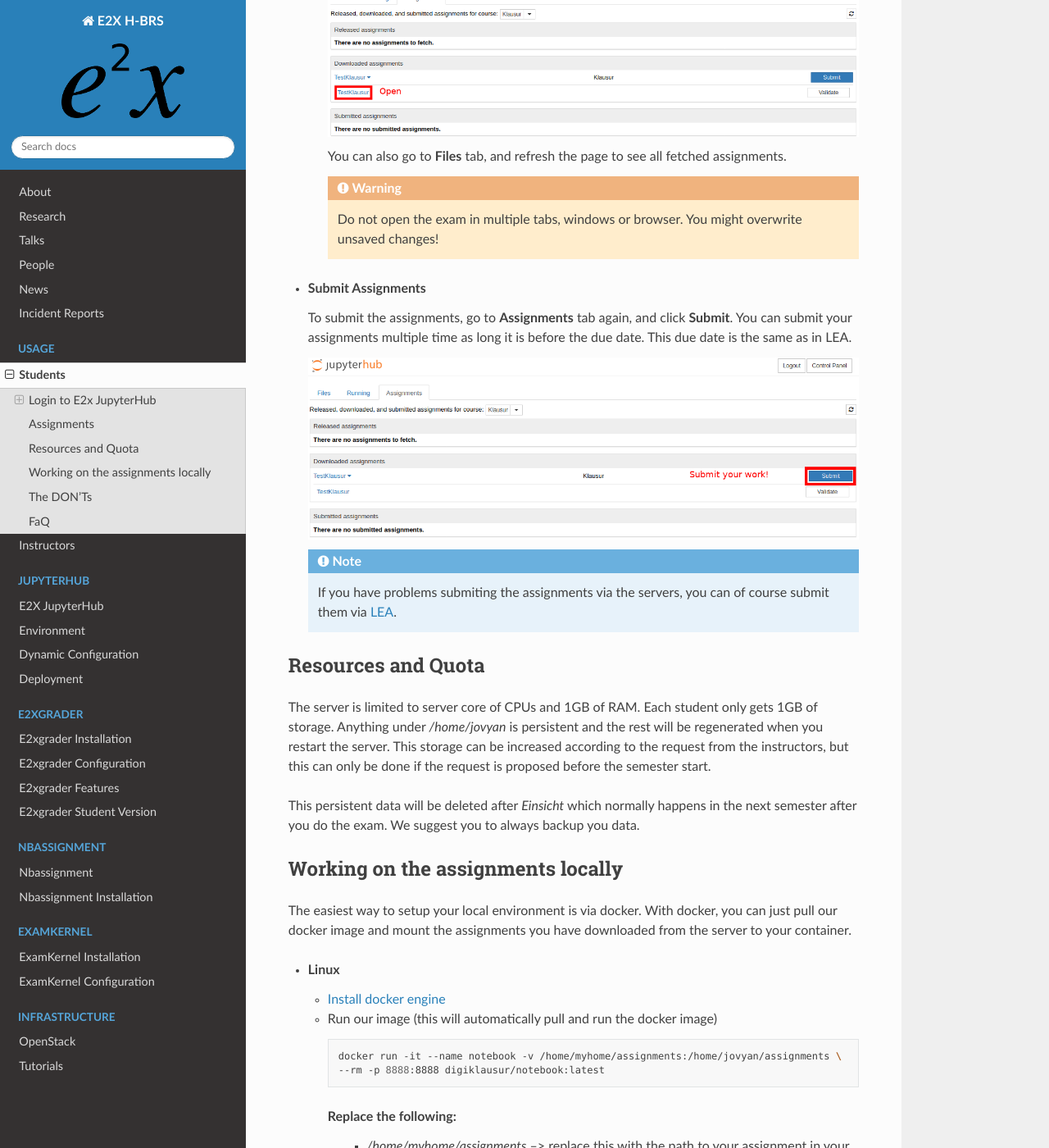
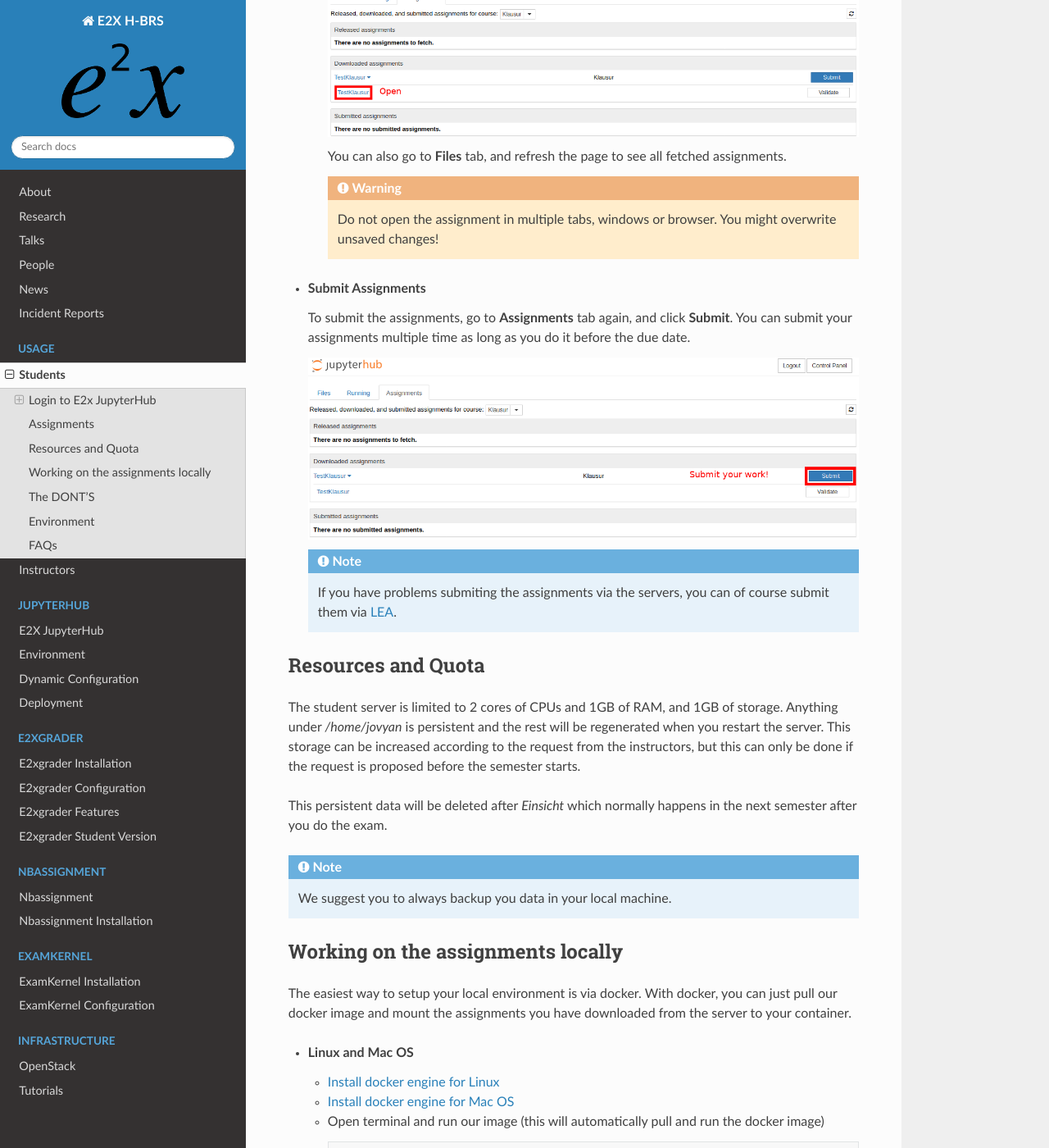
Before and after one commit to DigiKlausur/e2x-docs, a Sphinx documentation site: the page built from docs/source/usage/student.rst, in a window 1280 px wide and 1400 px high, scrolled down 4414 px. Shown: the whole window at 82% size. Built offline with Sphinx 7.4.7 and the Read the Docs theme 2.0.0, drawn with Linux system fonts in a browser that asks for light colours; some of the changed text lies outside the part shown.

Commit message:
update student's guideline

```diff
--- a/docs/source/usage/student.rst
+++ b/docs/source/usage/student.rst
@@ -107,7 +107,7 @@
 
     The server can also be accessed using ssh port forwarding through the FB02 homepage `home.inf.h-brs.de`.
     This will tunnel the server hub port to your local machine.
-    If you use Linux, you can just open terminal and type the following
+    If you use Linux or Mac OS, you can just open terminal and type the following
 
     .. code-block:: bash
 
@@ -156,12 +156,12 @@
 
     .. warning::
 
-      Do not open the exam in multiple tabs, windows or browser. You might overwrite unsaved changes!
+      Do not open the assignment in multiple tabs, windows or browser. You might overwrite unsaved changes!
 
 * **Submit Assignments**
 
   To submit the assignments, go to **Assignments** tab again, and click **Submit**. You can submit your
-  assignments multiple time as long it is before the due date. This due date is the same as in LEA.
+  assignments multiple time as long as you do it before the due date.
 
   .. image:: images/assignment-submit.png
     :align: center
@@ -175,13 +175,17 @@
 Resources and Quota
 ===================
 
-The server is limited to server core of CPUs and 1GB of RAM. Each student only gets 1GB of storage.
+The student server is limited to 2 cores of CPUs and 1GB of RAM, and 1GB of storage.
 Anything under `/home/jovyan` is persistent and the rest will be regenerated when you restart the
 server. This storage can be increased according to the request from the instructors, but this can only
-be done if the request is proposed before the semester start.
+be done if the request is proposed before the semester starts.
 
 This persistent data will be deleted after `Einsicht` which normally happens in the next semester after
-you do the exam. We suggest you to always backup you data.
+you do the exam.
+
+.. note::
+
+  We suggest you to always backup you data in your local machine.
 
 
 Working on the assignments locally
@@ -190,18 +194,23 @@
 The easiest way to setup your local environment is via docker. With docker, you can just pull
 our docker image and mount the assignments you have downloaded from the server to your container.
 
-* **Linux**
+* **Linux and Mac OS**
 
-  * `Install docker engine <https://docs.docker.com/engine/install/ubuntu/>`_
-  * Run our image (this will automatically pull and run the docker image)
+  * `Install docker engine for Linux <https://docs.docker.com/engine/install/ubuntu/>`_
+  * `Install docker engine for Mac OS <https://docs.docker.com/docker-for-mac/install/>`_
+  * Open terminal and run our image (this will automatically pull and run the docker image)
 
     .. code-block:: bash
 
-      docker run -it --name notebook -v /home/myhome/assignments:/home/jovyan/assignments \
-      --rm -p 8888:8888 digiklausur/notebook:latest
+      docker run -it --name notebook -v /home/myhome/assignments:/home/jovyan/assignments --rm -p 8888:8888 digiklausur/notebook-dev:latest
 
     Replace the following:
       * `/home/myhome/assignments` --> replace this with the path to your assignment in your local machine
+
+    You can also replace the image,
+      * digiklausur/notebook-dev:latest --> digiklausur/notebook-dev-wus:8bf9827
+
+    where `latest` and `8bf9827` are the image tags.
 
   * The output should look like the following
 
@@ -221,7 +230,39 @@
 
 * **Windows**
 
-* **Mac**
+  * `Follow this instruction to install docker engine on Windows 10 <https://docs.docker.com/docker-for-windows/install/>`_
+  * Once it gets installed, open `Command Prompt`
+  * Run our docker image:
+
+    .. code-block:: bash
+
+      docker run -it --name notebook -v C:\Users\MohammadWasil\Downloads\WuS-WS20 --rm -p 8888:8888 digiklausur/notebook-dev:latest
+
+    This may take some times to pull from docker image.
+
+    Replace *C:\\Users\\MohammadWasil\\Downloads\\WuS-WS20* with the proper path to your assignments or course.
+
+  * Once it is done pulling from docker hub, you will get the link and the token, copy that link and open
+    it in your browser
+
+    .. image:: images/e2x-docker-windows-run-token.png
+      :align: center
+
+  * Open Jupyter Notebook server
+
+    .. figure:: images/e2x-docker-windows-nb-tree.png
+
+      Notebook tree which shows all files and directories under *C:\\Users\\MohammadWasil\\Downloads\\WuS-WS20*
+
+  * Open the assignment
+
+    .. figure:: images/e2x-docker-windows-nb-tree-assignment.png
+
+      Assignment 01 directory `(WuS-HW01)` for WuS.
+
+    .. figure:: images/e2x-docker-windows-nb-hw.png
+
+      SuperTest.ipynb is the notebook file that you have to work on.
 
 .. note::
 
@@ -230,12 +271,12 @@
   Also, make sure all the files required to run your assignment are also uploaded and the paths to the files
   are properly given in the notebook file.
 
-The DON'Ts
+The DONT'S
 ==========
 
 .. raw:: html
 
-  <font color="red">You are not allowed to:</font>
+  <font color="red"><b>You are not allowed to:</b></font>
 
 * Change the cell metadata
 * Change directory structure of the assignment
@@ -243,10 +284,30 @@
 * Use other libraries which are not define in
   `our environment <https://github.com/DigiKlausur/docker-stacks/blob/master/notebook/requirements.txt>`_
 * Use different version of our libraries
+* Change the kernel
 
+.. warning::
 
-FaQ
-===================
+  Your submission can be failed to run on the grading server, or cannot be graded if you do the DONT'S.
+
+Environment
+===========
+
+All environments we use in the servers can be found on our github repository
+`https://github.com/DigiKlausur/docker-stacks <https://github.com/DigiKlausur/docker-stacks/tree/dev>`_.
+
+The docker image we use for each course:
+
+* WuS: `digiklausur/notebook-dev-wus:8bf9827 <https://github.com/DigiKlausur/docker-stacks/tree/8bf9827cc2431e92d09adacb364b3344af84c27c/notebook-dev-wus>`_
+* MRC: `digiklausur/notebook-dev:0b27705 <https://github.com/DigiKlausur/docker-stacks/tree/0b277052175e1d89a57d838cec73bac67dac66a5/notebook-dev>`_
+
+If you want some libraries to be available on the servers, feel free to contribute to our github repositories.
+
+All the software we use and develop are open on our github `https://github.com/DigiKlausur/ <https://github.com/DigiKlausur/>`_,
+feel free to comment or raise issues on our github repositories if you want to help us with other things.
+
+FAQs
+====
 
 * **I cannot login after signup on notebooks.inf.h-brs.de**. You may not be registered on the LEA course,
   contact your instructors to authorize you.
```
Also changed, not shown: other parts of docs/source/usage/student.rst (+2 -2 lines), docs/source/usage/images/e2x-docker-windows-nb-hw.png (added), docs/source/usage/images/e2x-docker-windows-nb-tree-assignment.png (added), docs/source/usage/images/e2x-docker-windows-nb-tree.png (added), docs/source/usage/images/e2x-docker-windows-run-token.png (added).
